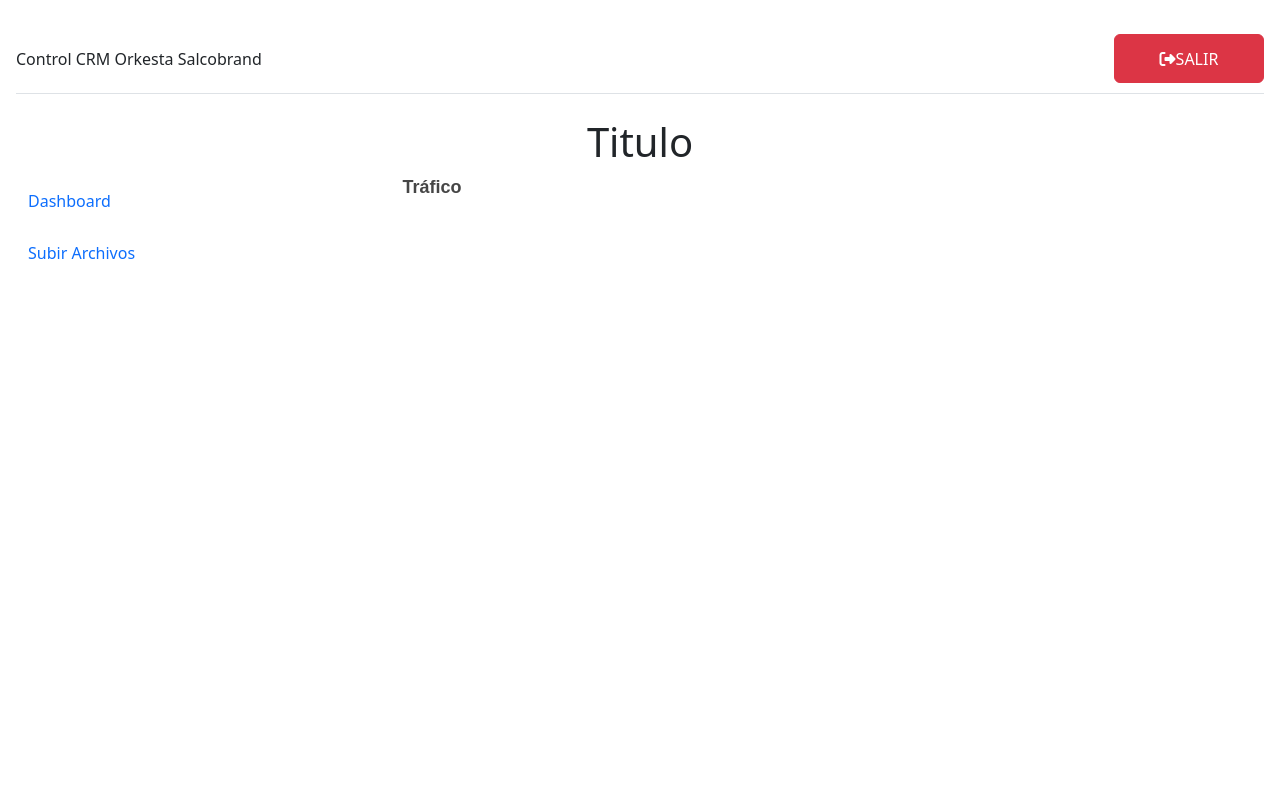
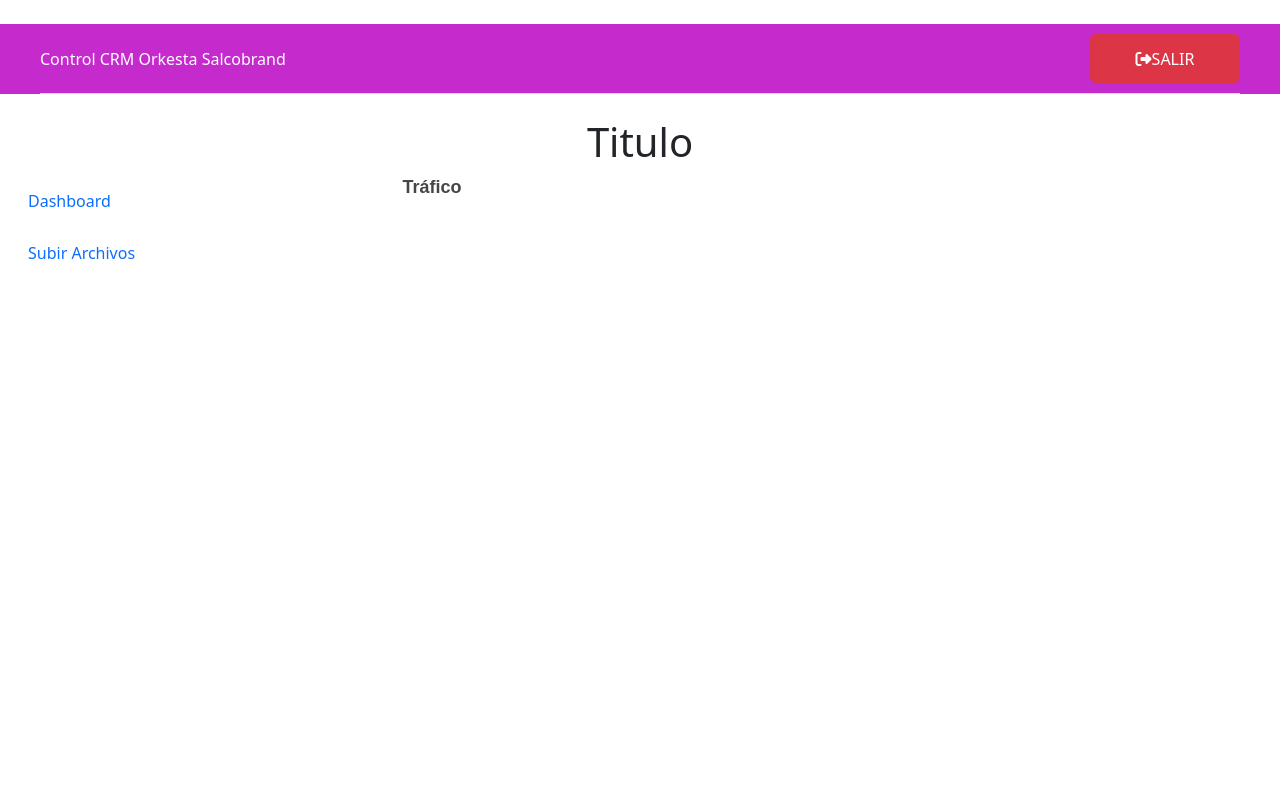
Before and after one commit to soluziona-cl/Soluziona.CRM, a React (Create React App) app: page /Dashboard in a window 1280 px wide. Shown: the top 800 px of the page. Built offline with nearby package versions, Linux system fonts and the light colour scheme; no server answers; some icons are missing.

Commit message:
cambios menores header

```diff
--- /dev/null
+++ b/src/css/general.css
@@ -0,0 +1,4 @@
+
+#header{
+    background-color: #c52acc;
+}
--- a/src/html/Componentes/Header.js
+++ b/src/html/Componentes/Header.js
@@ -1,5 +1,6 @@
 import React from "react"
 import { useNavigate } from "react-router-dom";
+import "../../css/general.css"
 
 function Header() {
 
@@ -9,14 +10,16 @@ function Header() {
         navigate(rutaservidor);
     };
 
-    const rutaservidor = "/Orkesta_CallSouth_Salcobrand";
+    const rutaservidor = "/";
+    // const rutaservidor = "/Orkesta_CallSouth_Salcobrand";
 
     return (
         <>
-            <nav className=" h-full bg-slate-500 border-gray-200">
-                <div className="d-flex flex-wrap justify-content-between align-items-center py-0 my-4 m-3 border-bottom">
+
+            <div className=" h-full w-full border-gray-200 px-4  py-2.5" id="header">
+                <div className="d-flex flex-wrap justify-content-between align-items-center py-0 my-4 m-3 border-bottom ">
                     <div className="justify-between items-center w-full lg:flex lg:w-auto lg:order-1" id="mobile-menu-2">
-                        <span className="">Control CRM Orkesta Salcobrand</span>
+                        <span className="" style={{ color: 'white' }}>Control CRM Orkesta Salcobrand</span>
                     </div>
                     <div className="flex items-center">
 
@@ -30,7 +33,8 @@ function Header() {
                     </div>
 
                 </div>
-            </nav>
+            </div>
+
         </>
     )
 }
```
